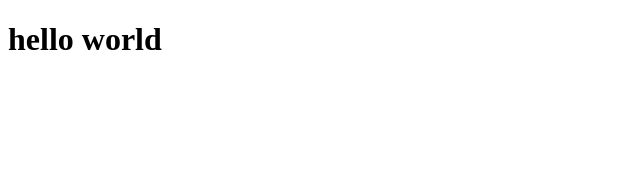
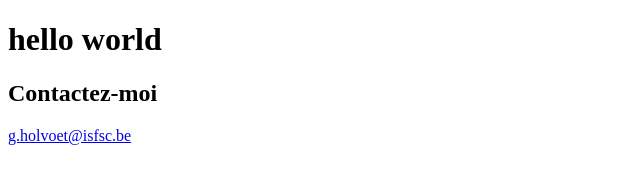
Before and after one commit to gregholvoet/mon-projet-2, a plain HTML site: page index.html in a window 1280 px wide. Shown: the whole page, without its empty margins (0-640 px from the left). Drawn offline with Linux system fonts and the light colour scheme.

Commit message:
ajouter l'adresse email du professeur (#1)

```diff
--- a/index.html
+++ b/index.html
@@ -7,5 +7,7 @@
 </head>
 <body>
     <h1>hello world</h1>
+    <h2>Contactez-moi</h2>
+    <a href="mailto:g.holvoet@isfsc.be">g.holvoet@isfsc.be</a>
 </body>
 </html>
```
